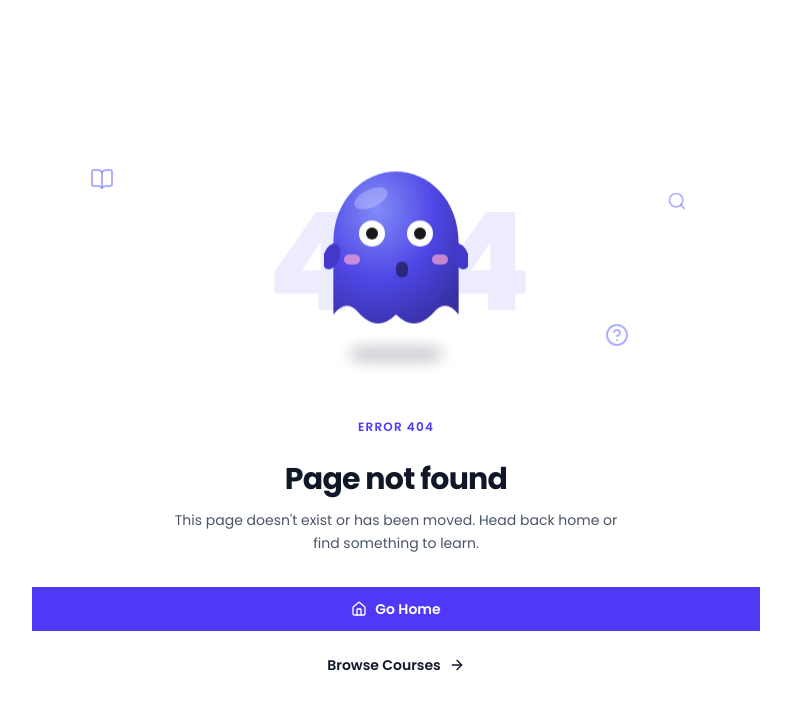
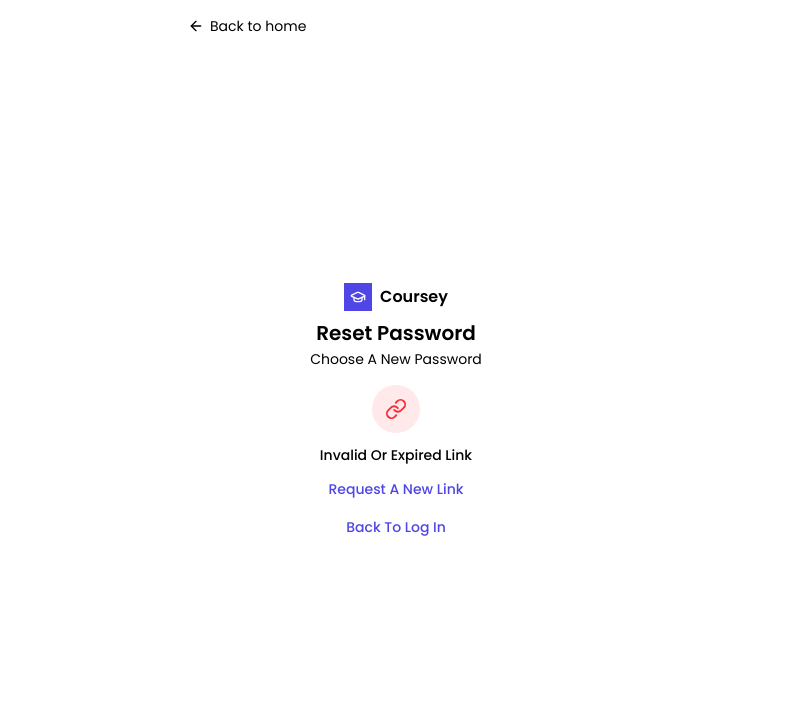
Before and after one commit to hammadgul-dev/coursey, a Next.js app: page /reset-password in a window 1280 px wide. Before the commit this address had no page. Shown: the top 710 px of the page, without its empty margins (244-1035 px from the left). Built offline with nearby package versions, Linux system fonts and the light colour scheme.

Commit message:
Add reset password page

```diff
--- /dev/null
+++ b/src/app/(auth)/reset-password/page.tsx
@@ -0,0 +1,158 @@
+"use client"
+import {Suspense, useState} from "react"
+import Link from "next/link"
+import toast from "react-hot-toast"
+import {motion} from "framer-motion"
+import {Eye, EyeOff, GraduationCap, LinkIcon} from "lucide-react"
+import {useRouter, useSearchParams} from "next/navigation"
+
+let inputCls =
+  "h-10 w-full rounded-xl border border-border bg-background px-3 text-sm outline-none transition-all duration-200 placeholder:text-muted-foreground/60 hover:border-[#4F46E5]/50 focus:border-[#4F46E5] focus:ring-4 focus:ring-[#4F46E5]/10"
+
+function PasswordInput({value, onChange}: any) {
+  let [show, setShow] = useState(false)
+  return (
+    <div className="relative">
+      <input
+        type={show ? "text" : "password"}
+        value={value}
+        onChange={onChange}
+        placeholder="••••••••"
+        className={`${inputCls} pr-10`}
+      />
+      <button
+        type="button"
+        onClick={() => setShow(!show)}
+        className="absolute right-3 top-1/2 -translate-y-1/2 cursor-pointer text-muted-foreground transition-colors hover:text-foreground"
+      >
+        {show ? <EyeOff size={16} /> : <Eye size={16} />}
+      </button>
+    </div>
+  )
+}
+
+function ResetForm() {
+  let router = useRouter()
+  let params = useSearchParams()
+  let token = params?.get("token") || ""
+  let [loading, setLoading] = useState(false)
+  let [password, setPassword] = useState("")
+  let [confirm, setConfirm] = useState("")
+
+  let submit = async (ev: any) => {
+    ev.preventDefault()
+    if (loading) return
+
+    if (!password || !confirm) {
+      toast.error("All Fields Are Required")
+      return
+    }
+    if (password !== confirm) {
+      toast.error("Passwords Do Not Match")
+      return
+    }
+
+    setLoading(true)
+    try {
+      let res = await fetch("/api/auth/reset-password", {
+        method: "POST",
+        headers: {"Content-Type": "application/json"},
+        body: JSON.stringify({token, password}),
+      })
+      let data = await res.json().catch(() => ({}))
+
+      if (!res.ok) {
+        toast.error(data?.error || "Something Went Wrong")
+        setLoading(false)
+        return
+      }
+
+      toast.success("Password Reset, Please Log In")
+      router.replace("/login")
+    } catch {
+      toast.error("Something Went Wrong")
+      setLoading(false)
+    }
+  }
+
+  if (!token) {
+    return (
+      <div className="space-y-3 text-center">
+        <span className="mx-auto flex h-12 w-12 items-center justify-center rounded-full bg-red-500/10 text-red-500">
+          <LinkIcon size={22} />
+        </span>
+        <p className="text-sm font-medium">Invalid Or Expired Link</p>
+        <Link
+          href="/forgot-password"
+          className="inline-block text-sm font-medium text-[#4F46E5] hover:underline"
+        >
+          Request A New Link
+        </Link>
+      </div>
+    )
+  }
+
+  return (
+    <form onSubmit={submit} className="space-y-3">
+      <div>
+        <label className="mb-1 block text-xs font-medium">New Password</label>
+        <PasswordInput
+          value={password}
+          onChange={(ev: any) => setPassword(ev.target.value)}
+        />
+      </div>
+      <div>
+        <label className="mb-1 block text-xs font-medium">
+          Confirm Password
+        </label>
+        <PasswordInput
+          value={confirm}
+          onChange={(ev: any) => setConfirm(ev.target.value)}
+        />
+      </div>
+      <motion.button
+        whileTap={{scale: 0.98}}
+        type="submit"
+        disabled={loading}
+        className="h-10 w-full cursor-pointer rounded-xl bg-[#4F46E5] text-sm font-medium text-white transition-all duration-200 hover:-translate-y-0.5 hover:bg-[#4338CA] hover:shadow-md hover:shadow-[#4F46E5]/30 disabled:cursor-not-allowed disabled:opacity-60"
+      >
+        {loading ? "Resetting..." : "Reset Password"}
+      </motion.button>
+    </form>
+  )
+}
+
+export default function ResetPasswordPage() {
+  return (
+    <motion.div
+      initial={{opacity: 0, scale: 0.97}}
+      animate={{opacity: 1, scale: 1}}
+      transition={{duration: 0.35}}
+      className="w-full rounded-xl border border-border bg-card p-5 sm:p-6"
+    >
+      <div className="mb-4 text-center">
+        <div className="mb-2 flex items-center justify-center gap-2">
+          <span className="flex h-7 w-7 items-center justify-center rounded-lg bg-[#4F46E5] text-white">
+            <GraduationCap size={16} />
+          </span>
+          <span className="font-semibold">Coursey</span>
+        </div>
+        <h1 className="text-xl font-semibold">Reset Password</h1>
+        <p className="mt-0.5 text-sm text-muted-foreground">
+          Choose A New Password
+        </p>
+      </div>
+
+      <Suspense fallback={null}>
+        <ResetForm />
+      </Suspense>
+
+      <Link
+        href="/login"
+        className="mt-4 block text-center text-sm font-medium text-[#4F46E5] hover:underline"
+      >
+        Back To Log In
+      </Link>
+    </motion.div>
+  )
+}
```
